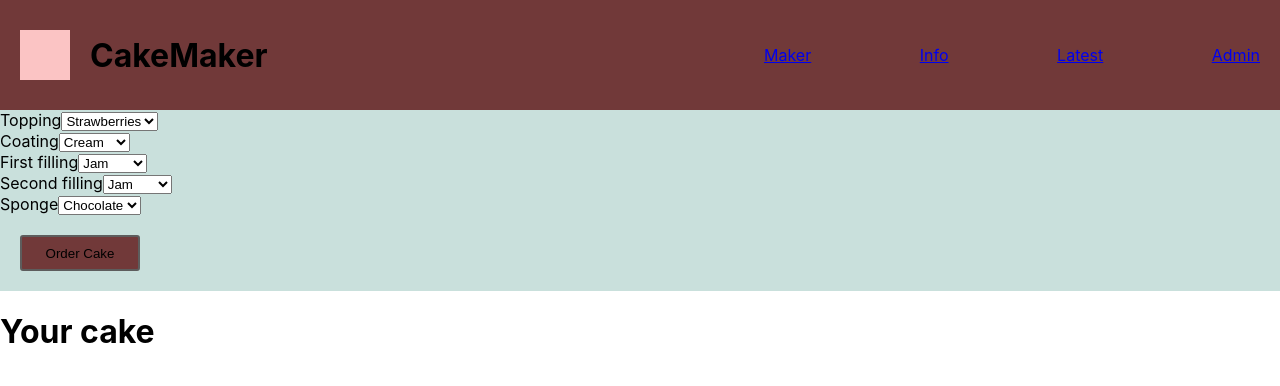
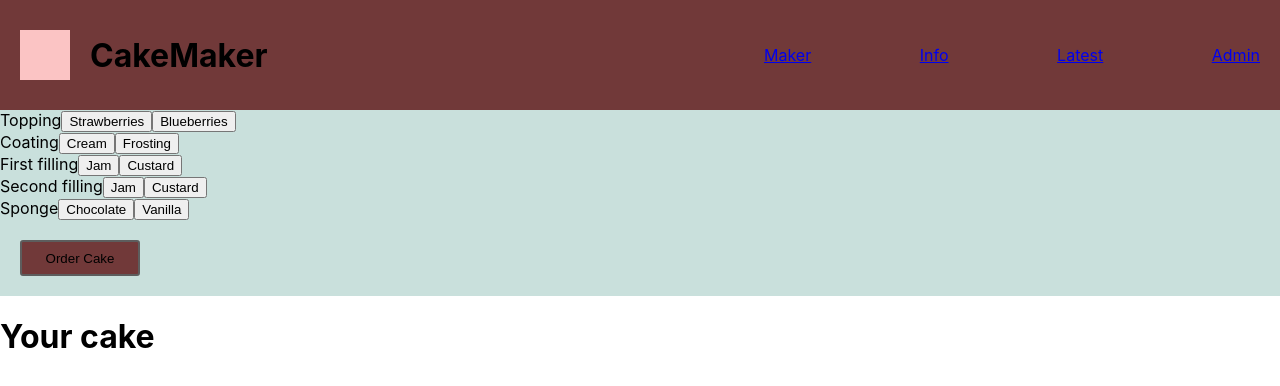
Before and after one commit to emmapre/Final-Project-Frontend, a React (Create React App) app: page / in a window 1280 px wide. Shown: the top 386 px of the page. Built offline with nearby package versions, Linux system fonts and the light colour scheme.

Commit message:
cake preview renders the name of the layers

```diff
--- a/src/components/CakeForm.js
+++ b/src/components/CakeForm.js
@@ -50,7 +50,27 @@ export const CakeForm = () => {
         {layers.map((layer, index) => (
           <label key={index}>
             {layer.name}
-            <select
+            {
+              layer.ingredients.map((ingredient, index) => (
+                <input
+                  type='button'
+                  key={index}
+                  id={index}
+                  name='ingredient'
+                  value={ingredient.ingredientName}
+                  ingredient={ingredient.ingredientName}
+                  onClick={() => dispatch(cake.actions.addLayerIngredient({ layerName: layer.name, ingredientName: layer.ingredients.ingredientName, ingredientColor: layer.ingredients.ingredientColor }))}
+                >
+                  {/* {ingredient.ingredientName} */}
+                </input>
+              ))
+            }
+
+
+
+
+
+            {/* <select
               onChange={() => dispatch(cake.actions.addLayerIngredient({ layerName: layer.name, ingredientName: layer.ingredients.ingredientName, ingredientColor: layer.ingredients.ingredientColor }))
               } >
               {
@@ -65,7 +85,7 @@ export const CakeForm = () => {
                   </option>
                 ))
               }
-            </select>
+            </select> */}
           </label>
         ))}
 
--- a/src/components/CakePreview.js
+++ b/src/components/CakePreview.js
@@ -2,25 +2,51 @@ import React from 'react'
 import { useSelector } from 'react-redux'
 import styled from 'styled-components/macro'
 import { CakeLayer } from '../lib/CakeLayer'
-
+import { layers } from '../reducers/layers'
+import { cake } from '../reducers/cake'
 
 
 export const CakePreview = () => {
 
-  const cakeLayers = useSelector(
-    (store) => store.chosenIngredients
+
+
+
+  const chosenLayers = useSelector(
+    (store) => store.cake.chosenIngredients
   )
+
 
   return (
     <div>
 
       <h1>Your cake</h1>
+
+
+
+      {chosenLayers.map((layer, index) => (
+        <div>
+          <h4 key={index}>
+            {layer.layerName}
+          </h4>
+          <p>{layer.layerName}</p>
+        </div>))}
+      {/* {
+              layer.ingredients.map((ingredient, index) => (
+                <input
+                  type='button'
+                  key={index}
+                  id={index}
+                  name='ingredient'
+                  value={ingredient.ingredientName}
+                  ingredient={ingredient.ingredientName}
+                >
+            ))} */}
       {/* <div className='cake-preview'>
         {cakeLayers.map((layer) => (
           // <CakeLayer key={layer.name}
           //   layer={layer}
           // />
-          <p>{layer.name}</p>
+
         ))}
       </div> */}
     </div>
--- a/src/lib/CakeLayer.js
+++ b/src/lib/CakeLayer.js
@@ -1,4 +1,5 @@
 import React from 'react'
+import useSelector from 'react-redux'
 import styled from 'styled-components/macro'
 
 
@@ -8,14 +9,11 @@ const CakeLayerIngredient = styled.div`
   background-color: red;
 `
 
+export const CakeLayer = () => {
 
-export const CakeLayer = ({
-
-  layer
-}) => {
   return (
     <CakeLayerIngredient>
-      <p>{layer.name}</p>
-    </CakeLayerIngredient>
+      {/* <p>{layer.name}</p> */}
+    </CakeLayerIngredient >
   )
 }
```
